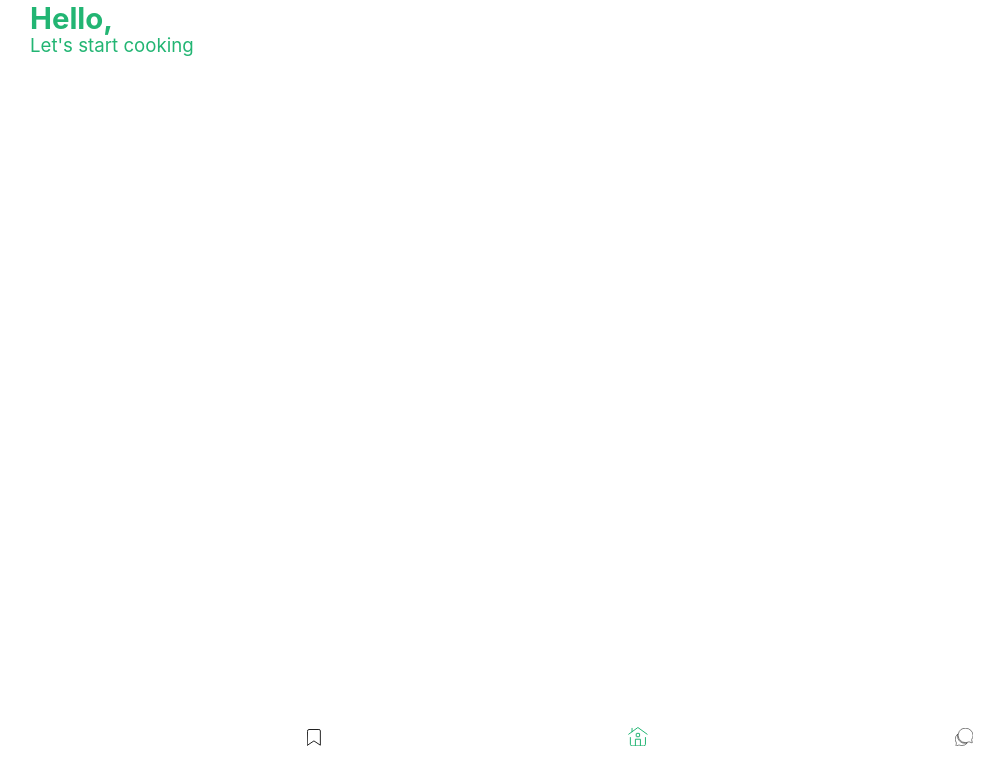
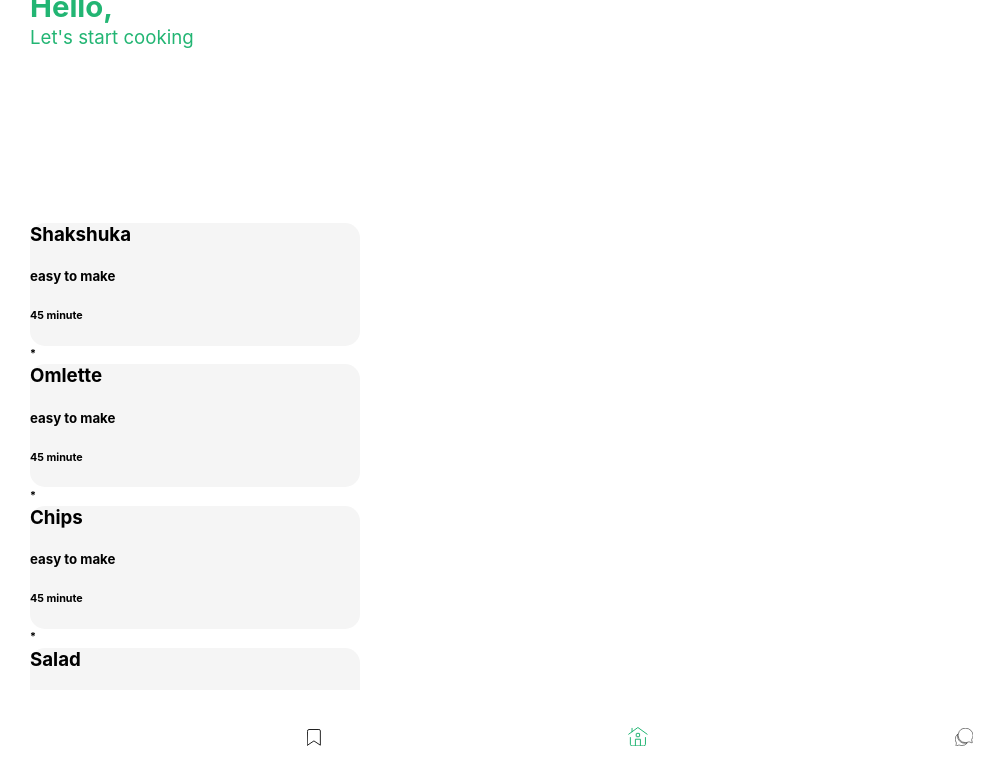
Before and after one commit to AvivCohenbs/reSApes, a React (Create React App) app: page / in a window 1280 px wide. Shown: the top 784 px of the page, without its empty margins (0-1006 px from the left). Built offline with nearby package versions, Linux system fonts and the light colour scheme.

Commit message:
add popular recipes

```diff
--- a/src/components/Header/Header.css
+++ b/src/components/Header/Header.css
@@ -1,21 +1,22 @@
+.titles {
+  display: flex;
+  flex-direction: column;
+  background-color: white;
+  position: relative;
+  left: 30px;
+  height: 215px;
+}
+
 .main-title {
   color: #22b573;
   /* font: Poppins; */
   font-weight: bold;
   font-size: 22pt;
-  width: 109px;
-  height: 31px;
-  position: absolute;
-  bottom: 768px;
-  left: 30px;
+  padding-bottom: 2px;
 }
 
 .second-title {
   color: #22b573;
   /* font: Poppins; */
   font-size: 14pt;
-  height: 20px;
-  position: absolute;
-  bottom: 746px;
-  left: 30px;
 }
--- a/src/components/Header/Header.js
+++ b/src/components/Header/Header.js
@@ -2,7 +2,7 @@ import "./Header.css";
 
 function Header() {
   return (
-    <div>
+    <div className="titles">
       <div className="main-title">Hello, </div>
       <div className="second-title"> Let's start cooking</div>
     </div>
--- a/src/components/NavigationBar/NavigationBar.css
+++ b/src/components/NavigationBar/NavigationBar.css
@@ -7,4 +7,5 @@
   height: 60px;
   background-color: white;
   padding-bottom: 50px;
+  position: sticky;
 }
--- a/src/components/Recipe/Recipe.css
+++ b/src/components/Recipe/Recipe.css
@@ -0,0 +1,20 @@
+.recipe-card {
+  width: 330px;
+  height: 123px;
+  background-color: rgb(245, 245, 245);
+  position: relative;
+  left: 30px;
+  border-radius: 15px;
+}
+
+.recipe-info {
+}
+
+.description {
+}
+
+.info {
+}
+
+.btn-start {
+}
--- a/src/components/Recipe/Recipe.js
+++ b/src/components/Recipe/Recipe.js
@@ -1,12 +1,22 @@
 import "./Recipe.css";
+import { Link } from "react-router-dom";
 
-
-function Recipe() {
-
+function Recipe({ title, description, time, rating }) {
+  return (
+    <div className="recipe-card">
+      {/* <div className="recipe-image"><img>{recipe.image}</img></div> */}
+      <div className="recipe-info">
+        {/* <Link to={`/Recipes/${id}`}> */}
+        <h3>{title}</h3>
+        {/* </Link> */}
+        <h5 className="description">{description}</h5>
+        <h6>{time}</h6>
+      </div>
+      <div className="info">
+        <h6>{rating}</h6>
+        <button className="btn-start">Start </button>
+      </div>
+    </div>
+  );
 }
-
-return (
-
-);
-
 export default Recipe;
--- a/src/components/Recipes/Recipes.css
+++ b/src/components/Recipes/Recipes.css
@@ -0,0 +1,4 @@
+.recipes-dsgn {
+  overflow: scroll;
+  height: 486px;
+}
--- a/src/components/Recipes/Recipes.js
+++ b/src/components/Recipes/Recipes.js
@@ -1,13 +1,77 @@
 import Recipe from "../Recipe/Recipe";
 import "./Recipes.css";
 
+function Recipes() {
+  const recipes = [
+    {
+      id: 1,
+      title: "Shakshuka",
+      description: "easy to make",
+      time: "45 minute",
+      rating: "*",
+      //   image:
+      //     "https://cdn.shopify.com/s/files/1/0938/8938/products/10231100205_1_1315x1800_300_CMYK_1024x1024.jpeg?v=1445623369",
+    },
+    {
+      id: 2,
+      title: "Omlette",
+      description: "easy to make",
+      time: "45 minute",
+      rating: "*",
+      //   image:
+      //     "https://cdn.shopify.com/s/files/1/0938/8938/products/10231100205_1_1315x1800_300_CMYK_1024x1024.jpeg?v=1445623369",
+    },
+    {
+      id: 3,
+      title: "Chips",
+      description: "easy to make",
+      time: "45 minute",
+      rating: "*",
+      //   image:
+      //     "https://cdn.shopify.com/s/files/1/0938/8938/products/10231100205_1_1315x1800_300_CMYK_1024x1024.jpeg?v=1445623369",
+    },
+    {
+      id: 4,
+      title: "Salad",
+      description: "easy to make",
+      time: "45 minute",
+      rating: "*",
+      //   image:
+      //     "https://cdn.shopify.com/s/files/1/0938/8938/products/10231100205_1_1315x1800_300_CMYK_1024x1024.jpeg?v=1445623369",
+    },
+    {
+      id: 5,
+      title: "Tehini",
+      description: "easy to make",
+      time: "45 minute",
+      rating: "*",
+      //   image:
+      //     "https://cdn.shopify.com/s/files/1/0938/8938/products/10231100205_1_1315x1800_300_CMYK_1024x1024.jpeg?v=1445623369",
+    },
+  ];
+  return (
+    <div className="recipes-dsgn">
+      {recipes.map(({ id, title, description, rating, time }) => (
+        <Recipe
+          key={id}
+          id={id}
+          title={title}
+          description={description}
+          //   image={recipe.image}
+          rating={rating}
+          time={time}
+        />
+      ))}
+    </div>
+  );
+}
+export default Recipes;
 
-function Recipes() {
-
-}
-
-return (
-
-);
-
-export default Recipes;
+// key={id}
+// id={id}
+// title={title}
+// description={description}
+// image={image}
+// rating={rating}
+// time={time}
+// botton={botton}
--- a/src/pages/Home.js
+++ b/src/pages/Home.js
@@ -1,10 +1,12 @@
 import Header from "../components/Header/Header";
+import Recipes from "../components/Recipes/Recipes";
 import "./Home.css";
 
 function Home() {
   return (
     <div>
       <Header />
+      <Recipes />
     </div>
   );
 }
```
